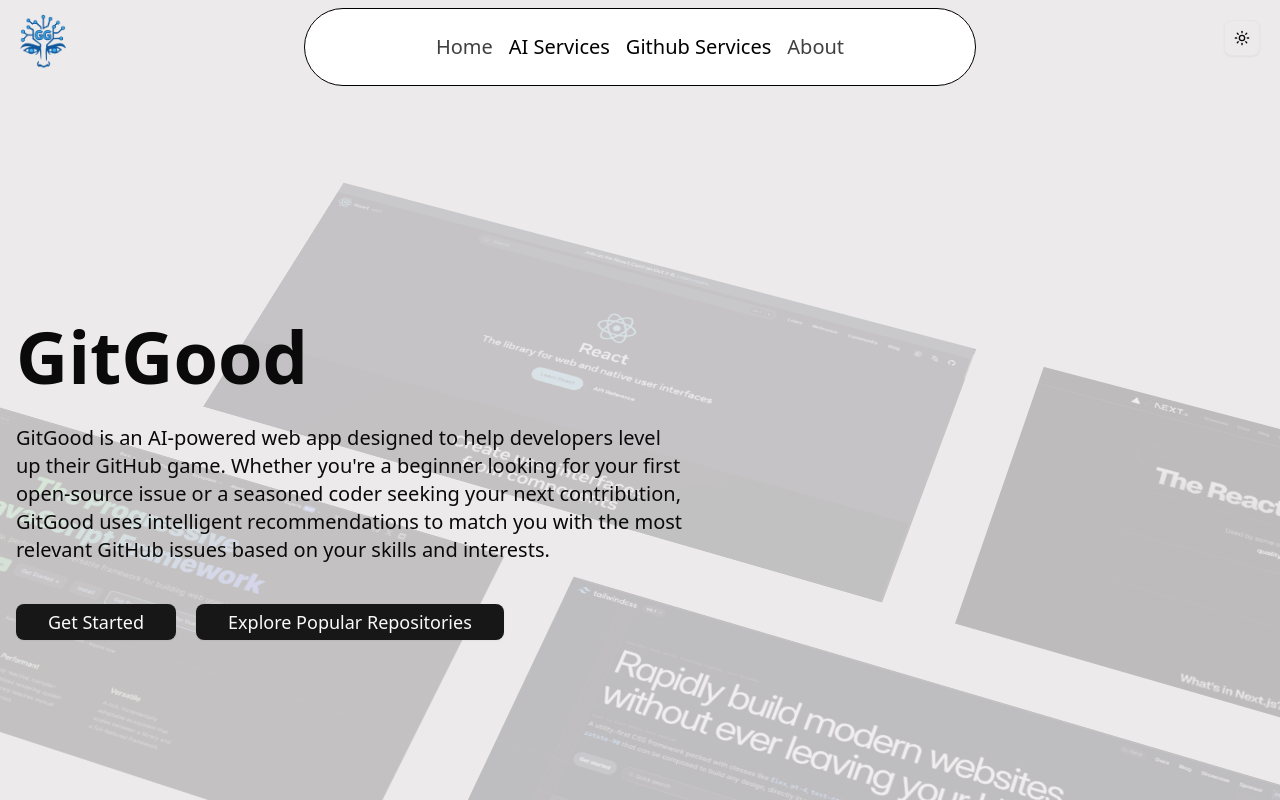
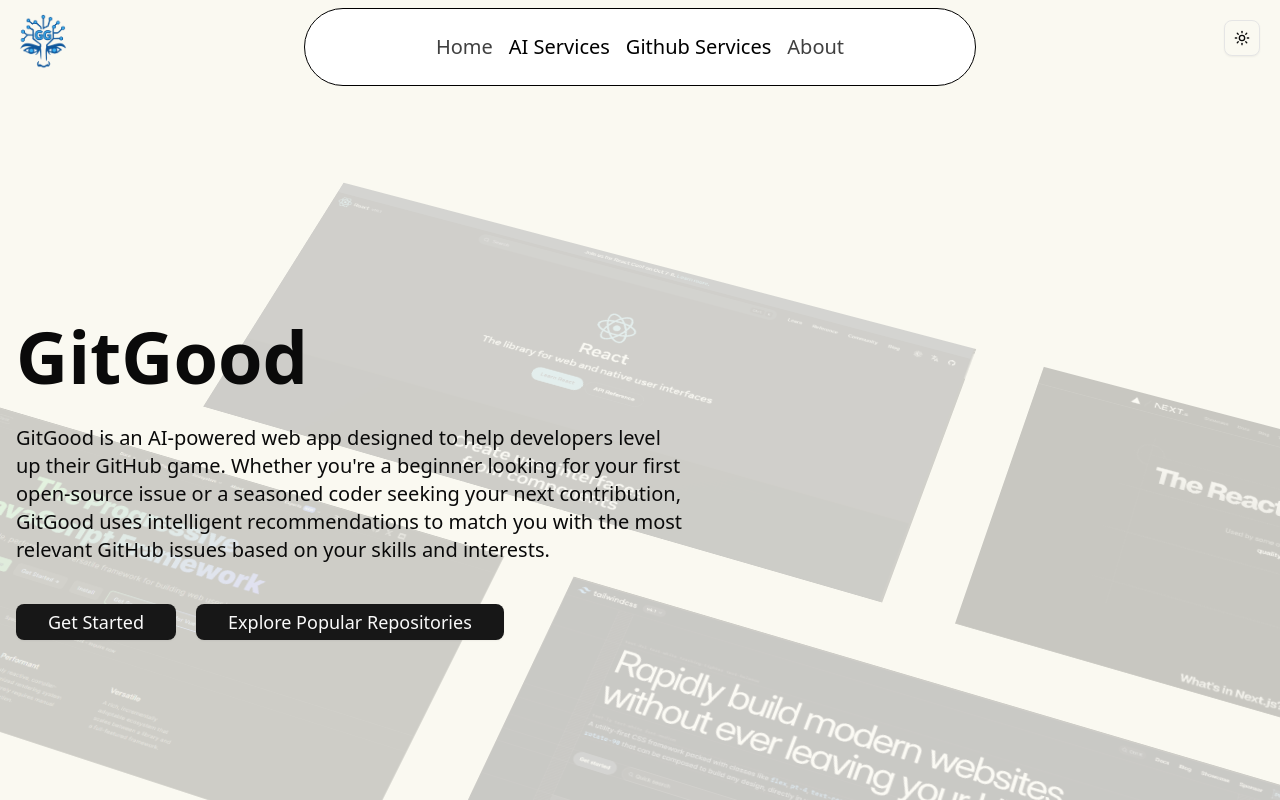
Before and after one commit to CMPT-276-SUMMER-2025/final-project-15-mountains, a Next.js app in the folder src/: page / in a window 1280 px wide. Shown: the top 800 px of the page. Built offline with nearby package versions, Linux system fonts and the light colour scheme.

Commit message:
css change

```diff
--- a/src/app/globals.css
+++ b/src/app/globals.css
@@ -45,7 +45,7 @@
 
 :root {
   --radius: 0.625rem;
-  --background: oklch(93.86% 0.00213 14.438);
+  --background: oklch(98% 0.01 95);
   --foreground: oklch(0.145 0 0);
   --card: oklch(1 0 0);
   --card-foreground: oklch(0.145 0 0);
```
